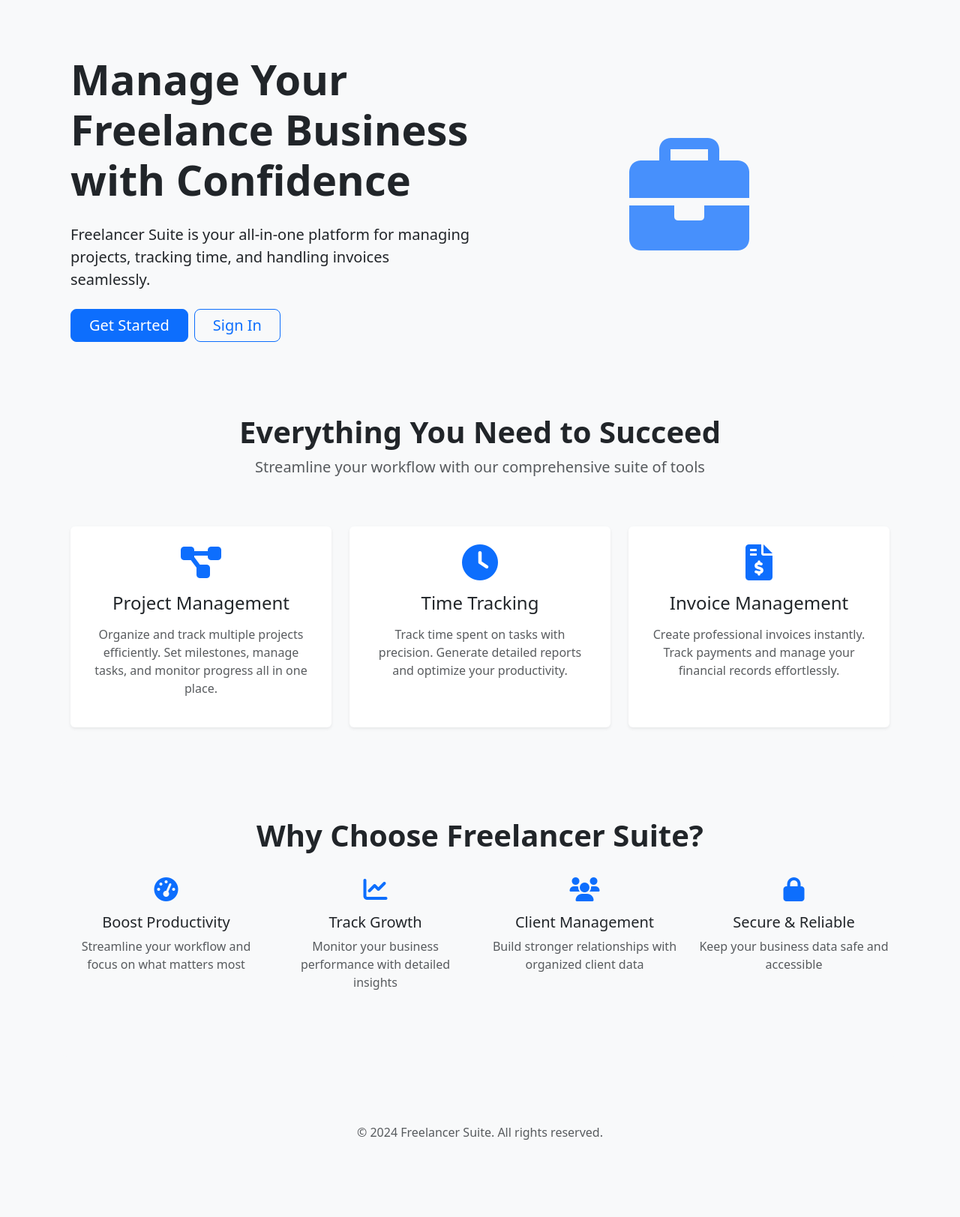
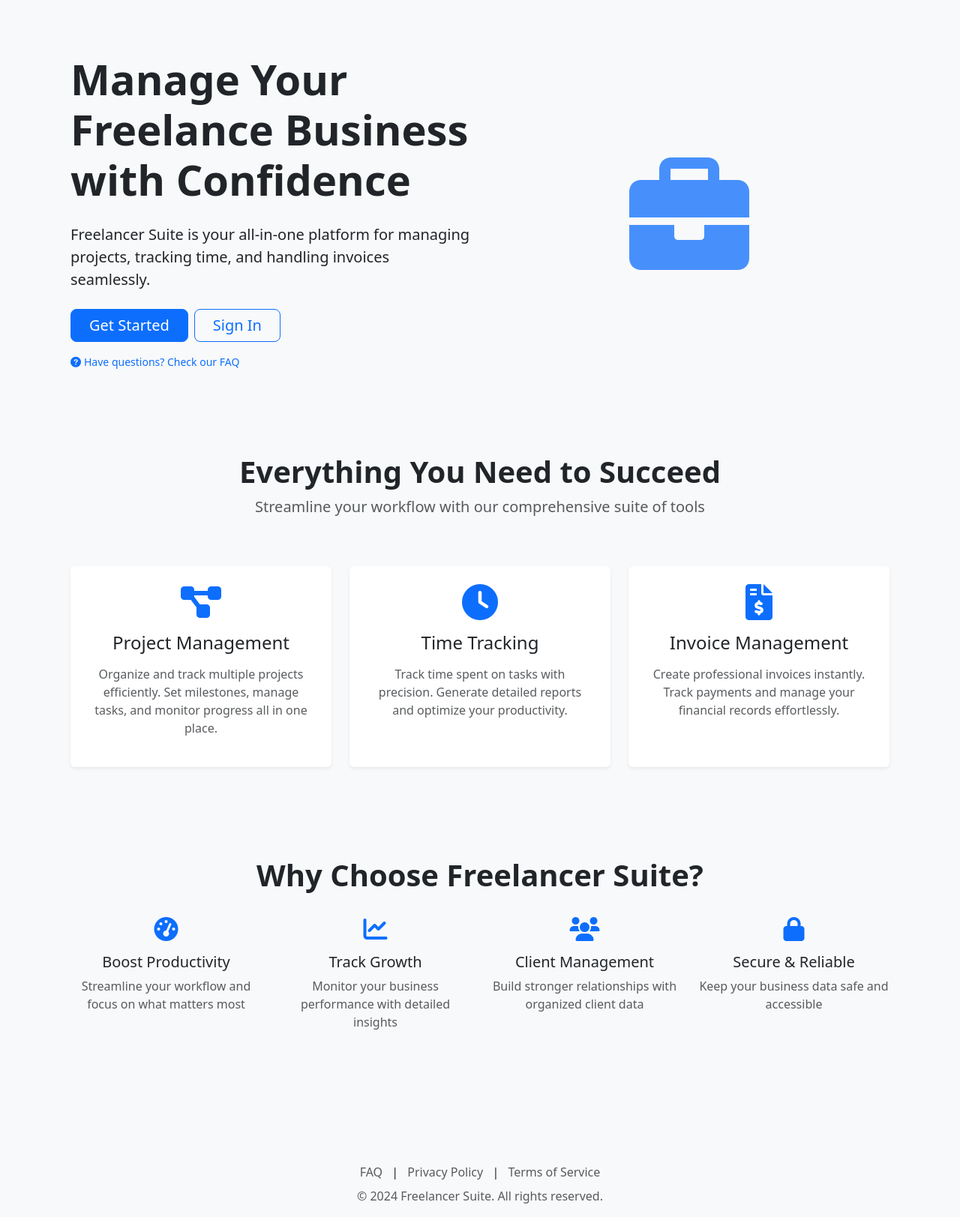
Before and after one commit to Gabangxa/FreelanceDash1, a Flask app: page / in a window 1280 px wide. Shown: the whole page at 75% size. Before the commit the page ends 1520 px from the top, so only its background shows below. Run offline with Flask 3, Linux system fonts and the light colour scheme.

Commit message:
Add FAQ page and links to FAQ in navigation and footer.
Replit-Commit-Author: Agent
Replit-Commit-Session-Id: 38666a56-7295-4480-92bf-2490f3cefc4f
Replit-Commit-Screenshot-Url: https://storage.googleapis.com/screenshot-production-us-central1/088f28d3-b1d1-446b-8e43-af70b6701115/819cdc73-e09d-4c94-abff-01a2b115f9ad.jpg

```diff
--- a/templates/base.html
+++ b/templates/base.html
@@ -43,6 +43,11 @@
                             <i class="fas fa-file-invoice-dollar me-1"></i>Invoices
                         </a>
                     </li>
+                    <li class="nav-item">
+                        <a class="nav-link" href="{{ url_for('faq.index') }}">
+                            <i class="fas fa-question-circle me-1"></i>FAQ
+                        </a>
+                    </li>
                 </ul>
                 <ul class="navbar-nav">
                     <li class="nav-item dropdown">
@@ -82,6 +87,13 @@
 
     <footer class="footer mt-auto py-3 bg-light">
         <div class="container text-center">
+            <div class="mb-2">
+                <a href="{{ url_for('faq.index') }}" class="text-decoration-none text-muted">FAQ</a>
+                <span class="mx-2">|</span>
+                <a href="#" class="text-decoration-none text-muted">Privacy Policy</a>
+                <span class="mx-2">|</span>
+                <a href="#" class="text-decoration-none text-muted">Terms of Service</a>
+            </div>
             <span class="text-muted">© 2024 Freelancer Suite. All rights reserved.</span>
         </div>
     </footer>
--- a/templates/index.html
+++ b/templates/index.html
@@ -10,10 +10,15 @@
             <h1 class="display-4 fw-bold mb-4">Manage Your Freelance Business with Confidence</h1>
             <p class="lead mb-4">Freelancer Suite is your all-in-one platform for managing projects, tracking time, and handling invoices seamlessly.</p>
             {% if not current_user.is_authenticated %}
-            <div class="d-grid gap-2 d-md-flex">
+            <div class="d-grid gap-2 d-md-flex mb-3">
                 <a href="{{ url_for('auth.register') }}" class="btn btn-primary btn-lg px-4">Get Started</a>
                 <a href="{{ url_for('auth.login') }}" class="btn btn-outline-primary btn-lg px-4">Sign In</a>
             </div>
+            <p class="small">
+                <a href="{{ url_for('faq.index') }}" class="text-decoration-none">
+                    <i class="fas fa-question-circle me-1"></i>Have questions? Check our FAQ
+                </a>
+            </p>
             {% else %}
             <a href="{{ url_for('projects.dashboard') }}" class="btn btn-primary btn-lg px-4">Go to Dashboard</a>
             {% endif %}
```
